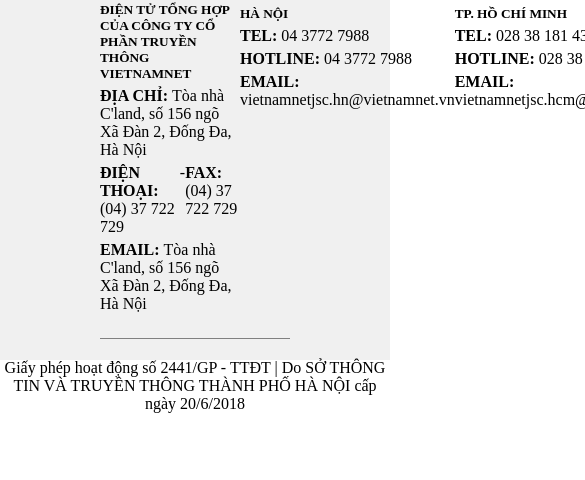
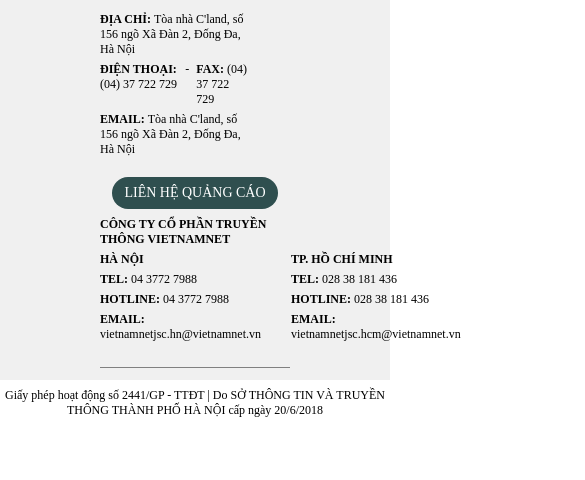
Before and after one commit to mxuanvan02/TestIntern, a plain HTML site: page index.html in a window 390 px wide. Shown: the part 364-844 px from the top of the page, 585 px wide, since content can reach past the window. Drawn offline with Linux system fonts and the light colour scheme.

Commit message:
Reponsive footer + signout button.

```diff
--- a/css/index.css
+++ b/css/index.css
@@ -1,3 +1,4 @@
+/************************************************ PC ************************************************/
 /******************** MAIN PAGE ********************/
 /* header*/
 .top-header {
@@ -112,12 +113,25 @@
   padding: 2px 10px;
 }
 
+.signout {
+  color: var(--color-black);
+  font-size: small;
+  margin-left: 5px;
+}
+
+.signout:hover {
+  color: var(--color-dark-slate-gray);
+}
 
 /* Footer */
 #footer {
   max-height: 500px;
   background-color: var(--color-white-grey);
   padding-bottom: 20px;
+}
+
+.connect {
+  margin: 0 10px;
 }
 
 .footer-nav {
@@ -186,11 +200,19 @@
 }
 
 .footer-content__left {
-
+  margin-right: 40px;
 }
 
 .footer-content__left-logo {
 
+}
+
+.footer-content__left__contact {
+  margin-top: 5px;
+}
+
+.footer-content__left__contact h4 {
+  margin-bottom: 10px;
 }
 
 .footer-content__right {
@@ -199,7 +221,7 @@
 
 .footer-content__right-title {
   text-align: center;
-  margin-bottom: 10px;
+  margin-bottom: 15px;
 }
 
 .footer-content__right-title a {
@@ -215,6 +237,10 @@
   background-color: var(--color-sky-blue);
   border-radius: 35px;
   color: var(--color-black);
+}
+
+.footer-content__right__contact {
+  margin-bottom: 15px;
 }
 
 /******************** LOGIN PAGE ********************/
--- /dev/null
+++ b/css/responsive/mobile.css
@@ -0,0 +1 @@
+/************************************************ MOBILE ************************************************/
--- /dev/null
+++ b/css/responsive/tablet.css
@@ -0,0 +1,50 @@
+/************************************************ TABLET ************************************************/
+
+@media(max-width: 768px) {
+  /******************** MAIN PAGE ********************/
+
+  /* Footer */
+  #footer {
+    font-size: 12px;
+  }
+
+  .connect {
+    margin: 0 7px;
+  }
+
+  .footer-content {
+    padding: 5px 0;
+    border-bottom: 1px solid var(--color-grey);
+    flex-direction: column;
+  }
+
+  .footer-content__left {
+
+  }
+
+  .footer-content__left__contact {
+    margin-top: 10px;
+  }
+
+  .footer-content__right {
+    margin-top: 15px;
+  }
+
+  .footer-content__right-title {
+    margin-bottom: 8px;
+  }
+
+  .footer-content__right-title a {
+    padding: 8px 12px;
+    font-size: 14px;
+
+  }
+
+  .footer-content__right__contact-left {
+  }
+
+  .footer-content__right__contact-right {
+    margin-left: 30px;
+  }
+
+}
--- a/index.html
+++ b/index.html
@@ -7,6 +7,8 @@
   <link rel="stylesheet" href="css/reset.css">
   <link rel="stylesheet" href="css/key.css">
   <link rel="stylesheet" href="css/index.css">
+  <link rel="stylesheet" href="css/responsive/tablet.css">
+  <link rel="stylesheet" href="css/responsive/mobile.css">
   <title>Tin tuc</title>
 </head>
 <body>
@@ -32,7 +34,7 @@
     </div>
     <nav>
       <ul id="navbar-header" class="uppercase text-center">
-        <li class="nav-item"><a href="#">Home</a></li>
+        <li class="nav-item"><a href="/index.html">Home</a></li>
         <li class="nav-item"><a href="#">Giải trí</a>
           <ul class="menu-giai-tri">
             <li class="giai-tri"><a href="#">Sao</a></li>
@@ -63,7 +65,7 @@
   </section>
 
   <footer id="footer">
-    <div class="footer-nav">
+    <!-- <div class="footer-nav">
       <ul class="footer-nav-items flex-container">
         <li class="footer-nav-items__item uppercase" ><a href="#">Home</a></li>
         <li class="footer-nav-items__item uppercase" ><a href="#">Giải trí</a>
@@ -89,16 +91,16 @@
         <li class="footer-nav-items__item uppercase" ><a href="#">Giáo dục</a></li>
         <li class="footer-nav-items__item uppercase" ><a href="#">Thể thao</a></li>
       </ul>
-    </div>
+    </div> -->
     <div class="footer-content flex-container">
       <div class="footer-content__left flex-40">
         <div class="footer-content__left-logo text-center"><img src="images/footer-logo.png" alt="logo"></div>
-        <h5 class="uppercase">Trang thông tin điện tử tổng hợp của công ty cổ phần truyền thông vietnamnet</h5>
         <div class="footer-content__left__contact">
+          <h4 class="uppercase">Trang thông tin điện tử tổng hợp của công ty cổ phần truyền thông vietnamnet</h5>
           <p class="contact__address"><span class="text-bold uppercase">Địa chỉ: </span>Tòa nhà C'land, số 156 ngõ Xã Đàn 2, Đống Đa, Hà Nội</p>
           <div class="flex-container">
             <p class="contact__phone"><span class="text-bold uppercase">Điện thoại: </span>(04) 37 722 729</p>
-            <p>-</p>
+            <p class="connect" >-</p>
             <p class="contact__fax"><span class="text-bold uppercase">Fax: </span>(04) 37 722 729</p>
           </div>
           <p class="contact__email"><span class="text-bold uppercase">Email: </span>Tòa nhà C'land, số 156 ngõ Xã Đàn 2, Đống Đa, Hà Nội</span></p>
@@ -106,16 +108,16 @@
       </div>
       <div class="footer-content__right flex-60">
         <div class="footer-content__right-title"><a class="uppercase" href="#">Liên hệ quảng cáo</a></div>
-        <h5 class="uppercase">Công ty cổ phần truyền thông vietnamnet</h5>
+        <h4 class="uppercase">Công ty cổ phần truyền thông vietnamnet</h4>
         <div class="footer-content__right__contact flex-container">
-          <div class="flex-50">
-            <h5 class="uppercase text-bold">Hà Nội</h5>
+          <div class="footer-content__right__contact-left flex-50">
+            <h4 class="uppercase text-bold">Hà Nội</h5>
             <p><span class="text-bold uppercase">Tel: </span>04 3772 7988</p>
             <p><span class="text-bold uppercase">Hotline: </span>04 3772 7988</p>
             <p><span class="text-bold uppercase">Email: </span>vietnamnetjsc.hn@vietnamnet.vn</p>
           </div>
-          <div class="flex-50">
-            <h5 class="uppercase text-bold">Tp. Hồ Chí Minh</h5>
+          <div class="footer-content__right__contact-right flex-50">
+            <h4 class="uppercase text-bold">Tp. Hồ Chí Minh</h4>
             <p><span class="text-bold uppercase">Tel: </span>028 38 181 436</p>
             <p><span class="text-bold uppercase">Hotline: </span>028 38 181 436</p>
             <p><span class="text-bold uppercase">Email: </span>vietnamnetjsc.hcm@vietnamnet.vn</p>
@@ -123,7 +125,7 @@
         </div>
       </div>
     </div>
-    <p class="text-center">Giấy phép hoạt động số 2441/GP - TTĐT | Do SỞ THÔNG TIN VÀ TRUYỀN THÔNG THÀNH PHỐ HÀ NỘI cấp ngày 20/6/2018</p>
+    <p class="footer-license text-center">Giấy phép hoạt động số 2441/GP - TTĐT | Do SỞ THÔNG TIN VÀ TRUYỀN THÔNG THÀNH PHỐ HÀ NỘI cấp ngày 20/6/2018</p>
   </footer>
   <script type ="text/javascript" src="js/index.js"></script>
 </body>
--- a/js/index.js
+++ b/js/index.js
@@ -17,6 +17,8 @@
 var header = document.getElementById("navbar-header");
 var sticky = header.offsetTop;
 
+var signout = '<a href="/login.html" class="signout" onClick="signOut()" >Đăng xuất</a>'
+
 function myFunction() {
   if (window.pageYOffset > sticky) {
     header.classList.add("sticky-navbar");
@@ -25,8 +27,13 @@
   }
 }
 ///
+
+function signOut() {
+  localStorage.removeItem('nameLogin');
+}
+
 var storedName = localStorage.getItem('nameLogin');
-document.getElementById('user').innerHTML = 'Xin chào ' + storedName + '!'
+document.getElementById('user').innerHTML = 'Xin chào ' + storedName + '! ' + signout
 // storedName = null
 if (storedName === null) {
   document.getElementById('userLoggedIn').style.display = 'none';
```
Also changed, not shown: details-page.html (+11 -8 lines).
